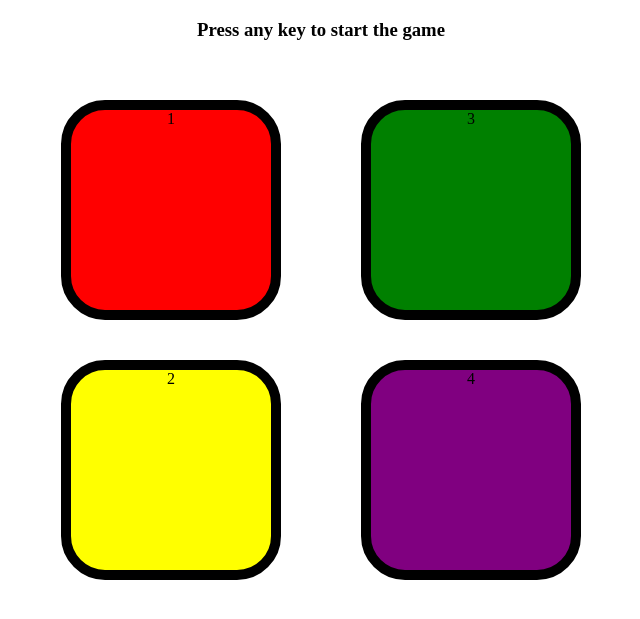
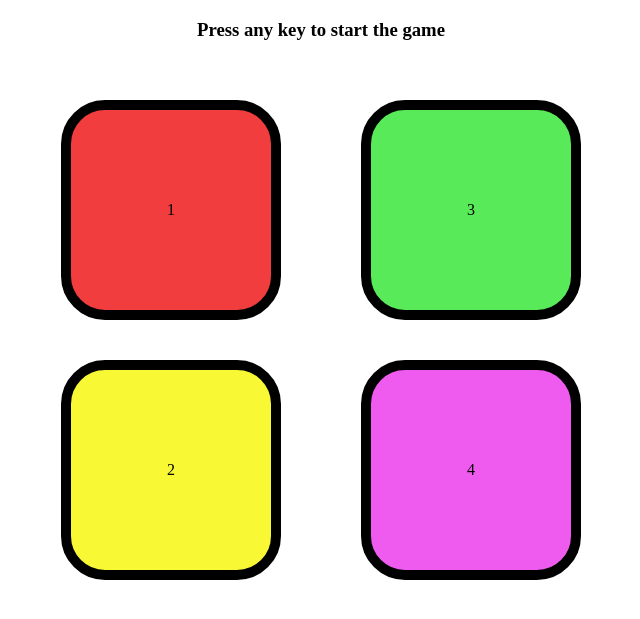
Before and after one commit to AbdullahBirjees/Simon-Says-Game, a plain HTML site: page index.html in a window 1280 px wide. Shown: the part 61-680 px from the top of the page, without its empty margins (319-959 px from the left). Drawn offline with Linux system fonts and the light colour scheme.

Commit message:
color changes & align the content

```diff
--- a/script.js
+++ b/script.js
@@ -9,7 +9,7 @@ let level = 0
 
 document.addEventListener('keypress', function(){
   if(started == false){
-    console.log("Game started")
+    // console.log("Game started")
     started = true
 
     levelUp()
@@ -39,7 +39,7 @@ function levelUp(){
   let randColor = btns[randIdx]
   let randbtn = document.querySelector(`.${randColor}`)
   gameSeq.push(randColor)
-  console.log(gameSeq)
+//   console.log(gameSeq)
   gameFlash(randbtn);
 }
 
--- a/style.css
+++ b/style.css
@@ -12,22 +12,23 @@ body{
     border-radius: 20%;
     border: 10px solid black;
     margin: 2.5rem;
+    align-content: center;
   }
   .red{
-    background-color: red;
+    background-color: rgb(241, 61, 61);
   }
   .yellow{
-    background-color: yellow;
+    background-color: rgb(248, 248, 53);
   }
   .green{
-    background-color: green;
+    background-color: rgb(88, 234, 88);
   }
   .purple{
-    background-color: purple;
+    background-color: rgb(239, 90, 239);
   }
   .flash{
     background-color: white;
   }
   .userFlash{
-    background-color: green;
+    background-color: white;
   }
```
